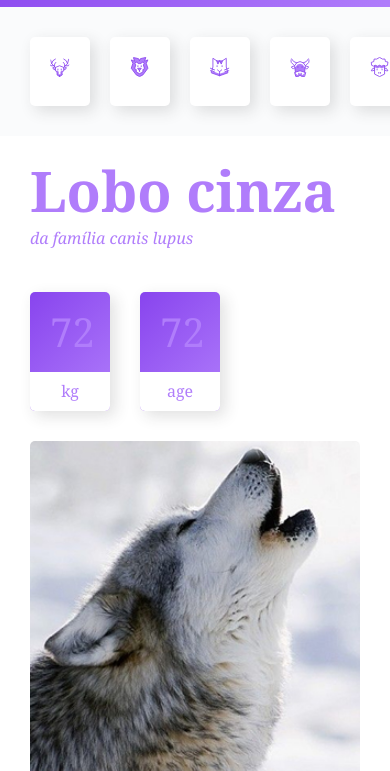
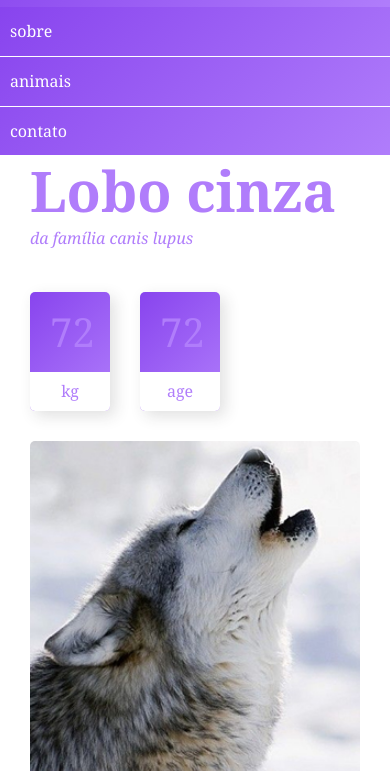
Before and after one commit to viniciuspachecodevjava/Projeto-wildbeast-grid-layout, a plain HTML site: page index.html in a window 390 px wide. Both pictures are taken after a click on the label 350 px from the left and 40 px from the top of the page. Shown: the part 73-844 px from the top of the page. Drawn offline with Linux system fonts and the light colour scheme.

Commit message:
Ajuste na visualização menu mobile

```diff
--- a/assets/styles/style.css
+++ b/assets/styles/style.css
@@ -308,7 +308,7 @@ input[type="checkbox"]:checked ~ .checkbox .trace:nth-child(3){
     .menu .mobile{
         display: block;
     }
-    input[type="checkbox"]:active ~ nav{
+    input[type="checkbox"]:checked ~ nav{
         display: block;
         position:absolute;
         left:0;
```
